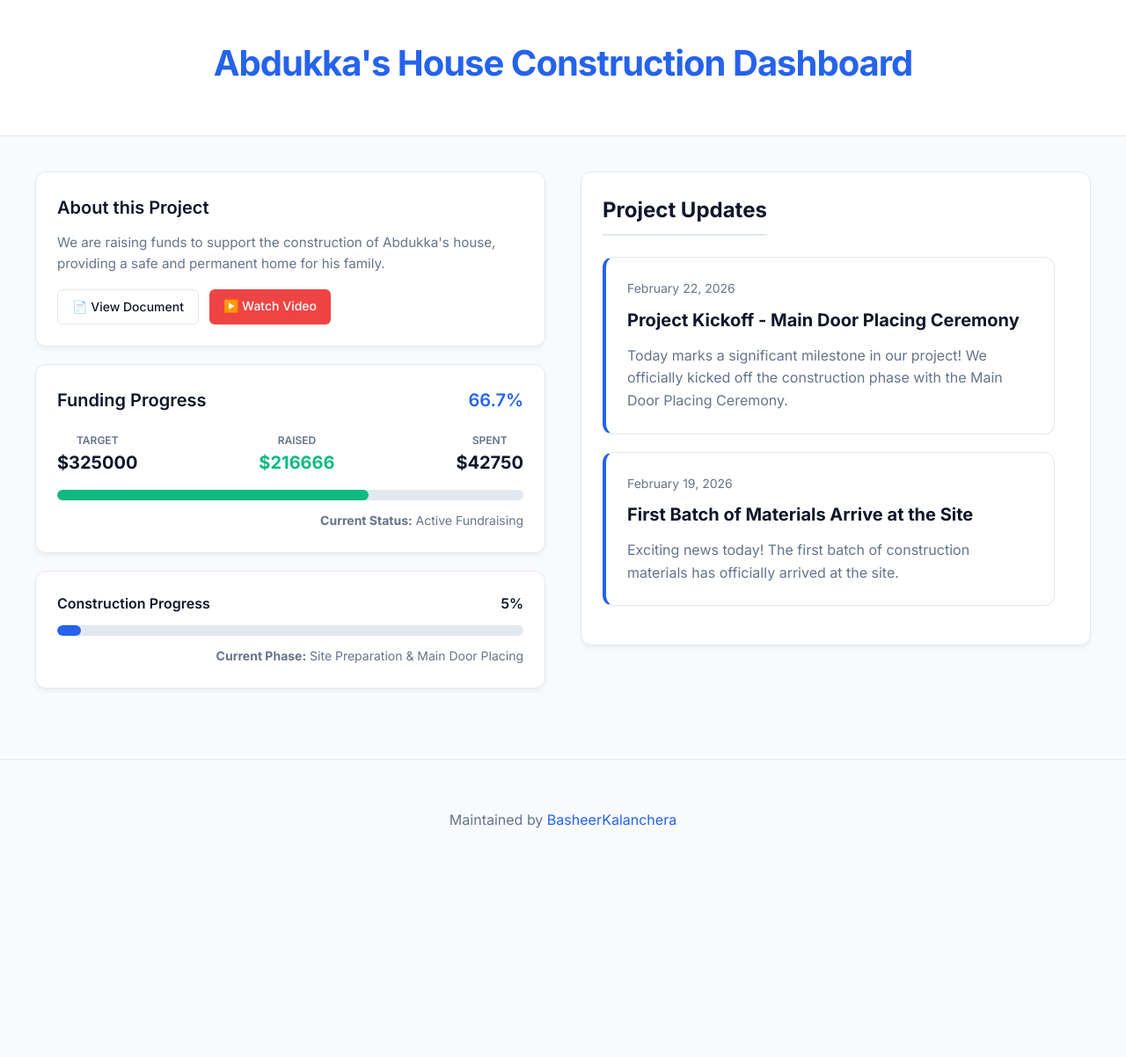
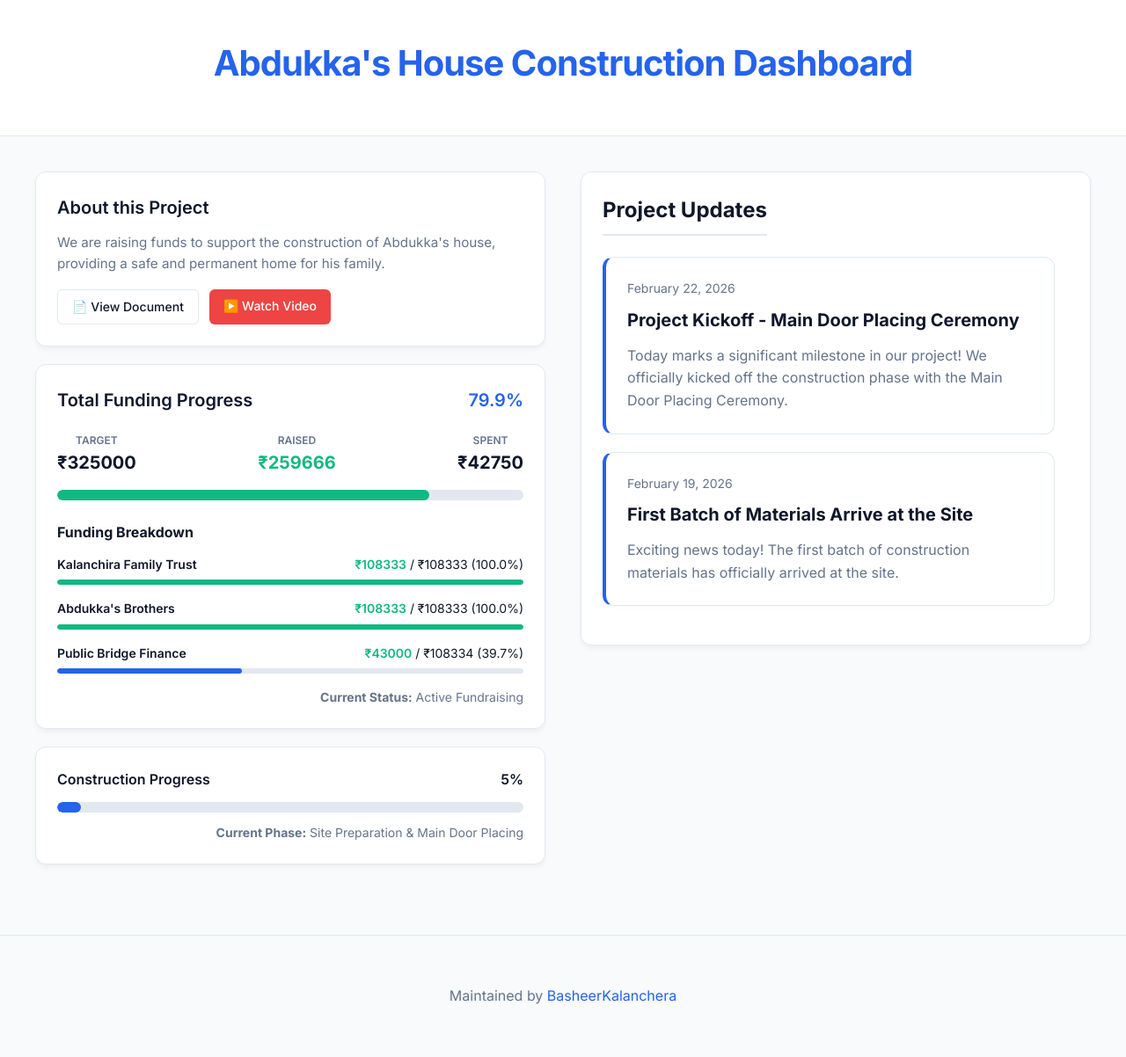
Before and after one commit to BasheerKalanchera/project-amanah, a Jekyll site: the page built from index.html, in a window 1280 px wide. Shown: the whole page at 88% size. Built offline with Jekyll 4.4.1, drawn with Linux system fonts in a browser that asks for light colours; before the commit the page ends 1001 px from its top, so only the background shows below that.

Commit message:
FEAT: Updated the Funding progress into 3 separate progress trackers

```diff
--- a/_data/finances.yml
+++ b/_data/finances.yml
@@ -1,4 +1,14 @@
 target: 325000
-raised: 216666
+raised: 259666
 spent: 42750
 current_status: "Active Fundraising"
+breakdown:
+  - name: "Kalanchira Family Trust"
+    target: 108333
+    raised: 108333
+  - name: "Abdukka's Brothers"
+    target: 108333
+    raised: 108333
+  - name: "Public Bridge Finance"
+    target: 108334
+    raised: 43000
--- a/index.html
+++ b/index.html
@@ -38,7 +38,7 @@ layout: default
         <!-- Funding Progress -->
         <div class="progress-section" style="margin-bottom: 20px;">
             <div class="progress-header" style="font-size: 1.25rem; margin-bottom: 20px;">
-                <span>Funding Progress</span>
+                <span>Total Funding Progress</span>
                 <span style="color: var(--primary);">{{ progress_percent }}%</span>
             </div>
 
@@ -46,27 +46,49 @@ layout: default
                 <div>
                     <span
                         style="display: block; font-size: 0.75rem; text-transform: uppercase; color: var(--text-muted); font-weight: 600;">Target</span>
-                    <span style="font-size: 1.25rem; font-weight: 700;">${{ site.data.finances.target | replace: ",", ""
+                    <span style="font-size: 1.25rem; font-weight: 700;">₹{{ site.data.finances.target | replace: ",", ""
                         }}</span>
                 </div>
                 <div>
                     <span
                         style="display: block; font-size: 0.75rem; text-transform: uppercase; color: var(--text-muted); font-weight: 600;">Raised</span>
-                    <span style="font-size: 1.25rem; font-weight: 700; color: var(--success);">${{
+                    <span style="font-size: 1.25rem; font-weight: 700; color: var(--success);">₹{{
                         site.data.finances.raised | replace: ",", "" }}</span>
                 </div>
                 <div>
                     <span
                         style="display: block; font-size: 0.75rem; text-transform: uppercase; color: var(--text-muted); font-weight: 600;">Spent</span>
-                    <span style="font-size: 1.25rem; font-weight: 700;">${{ site.data.finances.spent | replace: ",", ""
+                    <span style="font-size: 1.25rem; font-weight: 700;">₹{{ site.data.finances.spent | replace: ",", ""
                         }}</span>
                 </div>
             </div>
 
-            <div class="progress-track" style="margin-bottom: 12px;">
+            <div class="progress-track" style="margin-bottom: 24px;">
                 <div class="progress-fill" style="width: {{ progress_percent }}%"></div>
             </div>
-            <div style="font-size: 0.875rem; color: var(--text-muted); text-align: right;">
+
+            <h4 style="font-size: 1rem; margin-bottom: 12px; margin-top: 0;">Funding Breakdown</h4>
+
+            {% for item in site.data.finances.breakdown %}
+            {% assign item_target = item.target | times: 1.0 %}
+            {% assign item_raised = item.raised | times: 1.0 %}
+            {% assign item_percent = item_raised | divided_by: item_target | times: 100 | round: 1 %}
+
+            <div style="margin-bottom: 16px;">
+                <div style="display: flex; justify-content: space-between; font-size: 0.875rem; margin-bottom: 6px;">
+                    <span style="font-weight: 600;">{{ item.name }}</span>
+                    <span><span style="color: var(--success); font-weight: 600;">₹{{ item.raised }}</span> / ₹{{
+                        item.target }} ({{ item_percent }}%)</span>
+                </div>
+                <div class="progress-track" style="height: 6px;">
+                    <div class="progress-fill"
+                        style="width: {{ item_percent }}%; background-color: {% if item_percent >= 100 %}var(--success){% else %}var(--primary){% endif %};">
+                    </div>
+                </div>
+            </div>
+            {% endfor %}
+
+            <div style="font-size: 0.875rem; color: var(--text-muted); text-align: right; margin-top: 16px;">
                 <strong>Current Status:</strong> {{ site.data.finances.current_status | default: "Active Fundraising" }}
             </div>
         </div>
```
